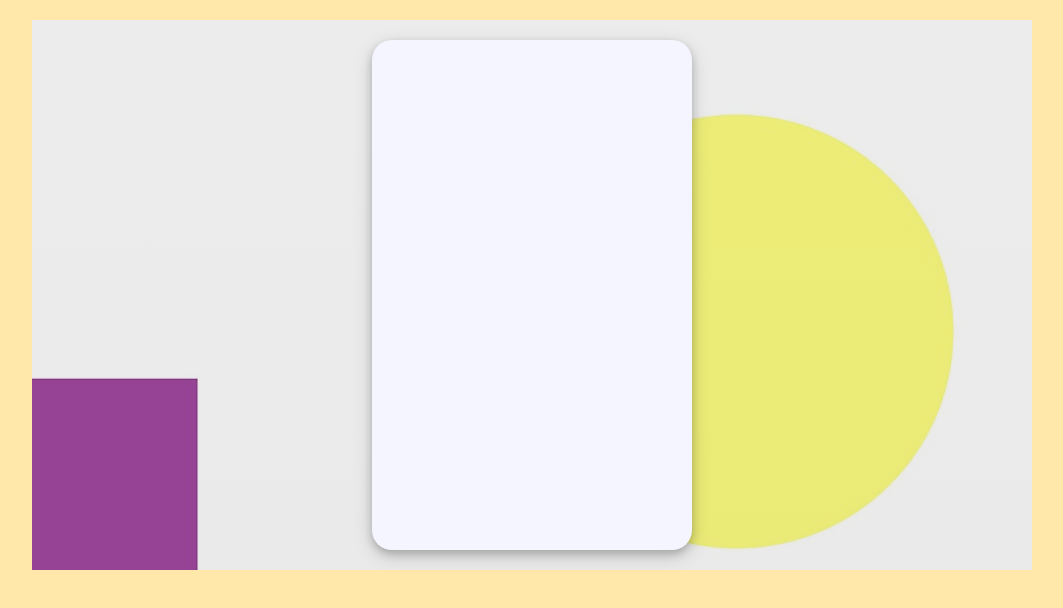
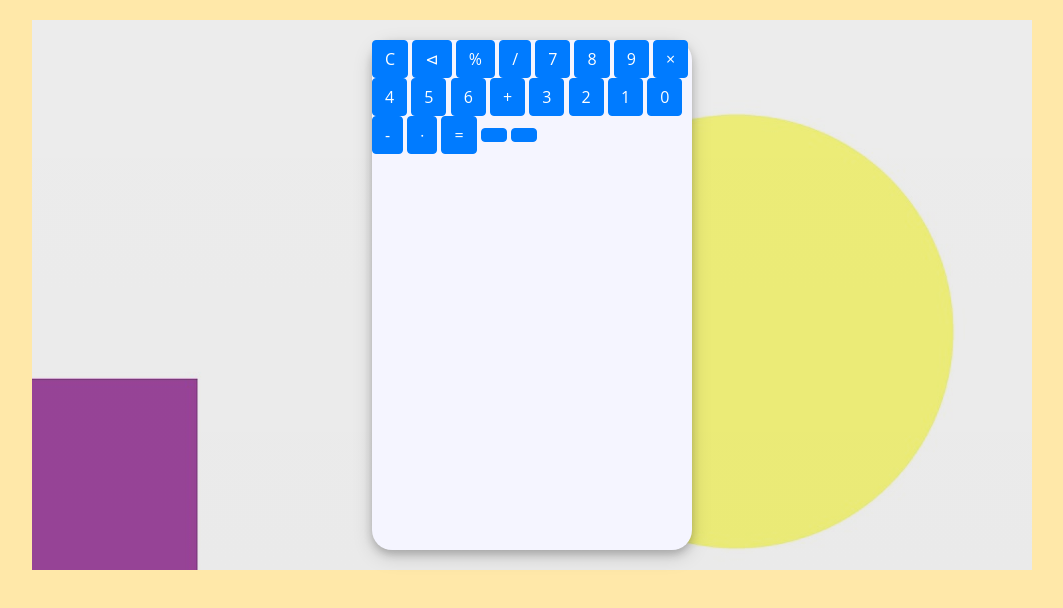
Before and after one commit to Chelsea-exe/Calculator-App, a plain HTML site: page index.html in a window 1280 px wide. Shown: the whole page, without its empty margins (108-1171 px from the left). Drawn offline with nearby package versions, Linux system fonts and the light colour scheme.

Commit message:
added numbers & operator for calculator

```diff
--- a/index.html
+++ b/index.html
@@ -3,15 +3,51 @@
 <head>
     <meta charset="UTF-8">
     <meta name="viewport" content="width=device-width, initial-scale=1.0">
-    <!-- <link rel="stylesheet" href="https://stackpath.bootstrapcdn.com/bootstrap/4.4.1/css/bootstrap.min.css" integrity="sha384-Vkoo8x4CGsO3+Hhxv8T/Q5PaXtkKtu6ug5TOeNV6gBiFeWPGFN9MuhOf23Q9Ifjh" crossorigin="anonymous"> -->
+    <link rel="stylesheet" href="https://stackpath.bootstrapcdn.com/bootstrap/4.4.1/css/bootstrap.min.css" integrity="sha384-Vkoo8x4CGsO3+Hhxv8T/Q5PaXtkKtu6ug5TOeNV6gBiFeWPGFN9MuhOf23Q9Ifjh" crossorigin="anonymous">
     <link rel="stylesheet" href="style.css">
     <title>Calculator App</title>
 </head>
 <body>
     <div class="container container-background">
             <div id="calculator">
+                <div id="result">
+                    <div id="history">
+                        <p id="history-value"></p>
+                    </div>
+                    <div id="output">
+                        <p id="output-value"></p>
+                    </div>
+                </div>
+                <div id="keyboard">
+                    <button type="button" class="btn btn-primary operator" id="clear">C</button>
+                    <button type="button" class="btn btn-primary operator" id="backspace">&#8882;</button>
+                    <button type="button" class="btn btn-primary operator" id="percentage">&#37;</button>
+                    <button type="button" class="btn btn-primary operator" id="divide">/</button>
+                    <button type="button" class="btn btn-primary number" id="7">7</button>
+                    <button type="button" class="btn btn-primary number" id="8">8</button>
+                    <button type="button" class="btn btn-primary number" id="9">9</button>
+                    <button type="button" class="btn btn-primary operator" id="multiply">&#215;</button>
+                    <button type="button" class="btn btn-primary number" id="4">4</button>
+                    <button type="button" class="btn btn-primary number" id="5">5</button>
+                    <button type="button" class="btn btn-primary number" id="6">6</button>
+                    <button type="button" class="btn btn-primary operator" id="addition">&#43;</button>
+                    <button type="button" class="btn btn-primary number" id="3">3</button>
+                    <button type="button" class="btn btn-primary number" id="2">2</button>
+                    <button type="button" class="btn btn-primary number" id="1">1</button>
+                    <button type="button" class="btn btn-primary number" id="0">0</button>
+                    <button type="button" class="btn btn-primary operator" id="-">-</button>
+                    <button type="button" class="btn btn-primary operator" id=".">&#8729;</button>
+                    <button type="button" class="btn btn-primary operator" id="=">&#61;</button>
+                    <button type="button" class="btn btn-primary empty" id="empty"></button>
+                    <button type="button" class="btn btn-primary empty" id="empty"></button>
+
+
+
+                </div>
             </div>
       </div>
     <script src="calculator.js"></script>
 </body>
+
+
 </html>
```
